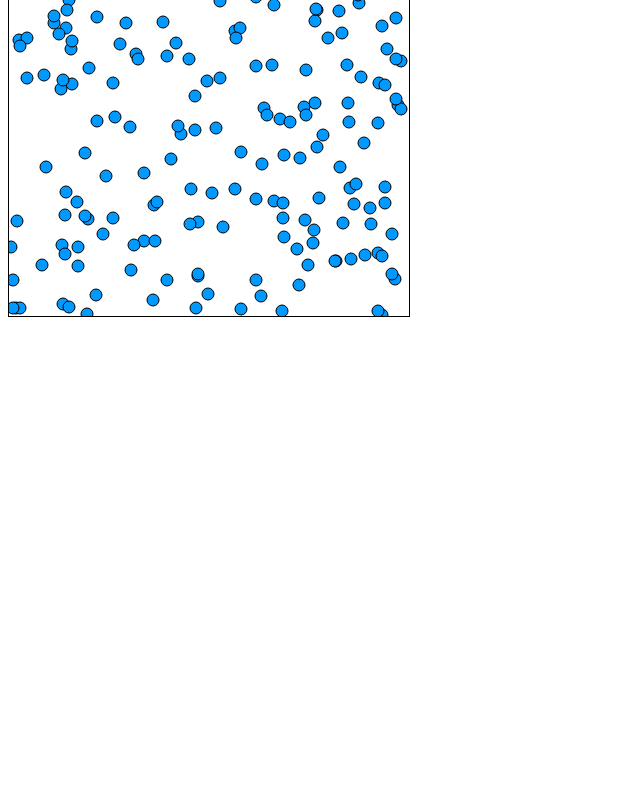
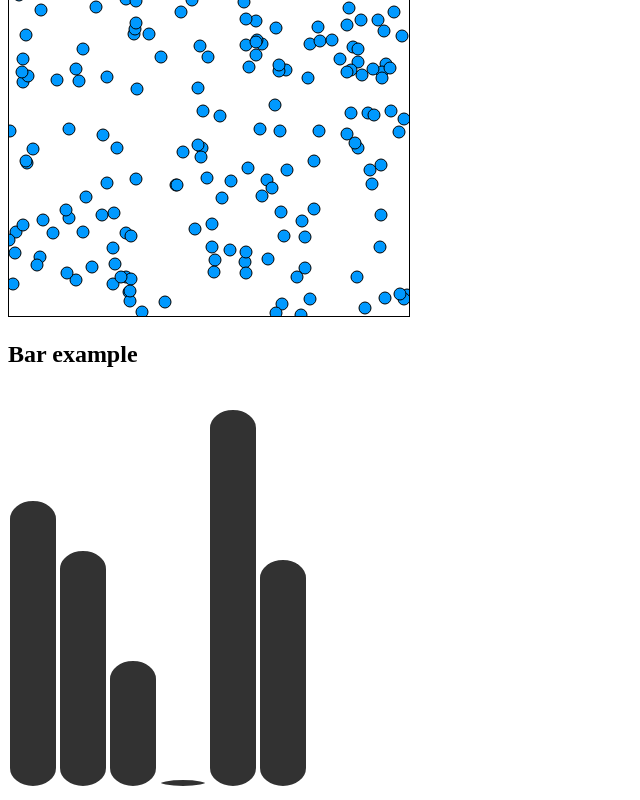
Before and after one commit to DMVis/DMVis, a SvelteKit app: page / in a window 1280 px wide. Shown: the part 199-999 px from the top of the page, without its empty margins (0-640 px from the left). Before the commit the page ends 800 px from the top, so only its background shows below. Built offline with nearby package versions, Linux system fonts and the light colour scheme.

Commit message:
Added bar example

```diff
--- a/src/routes/+page.svelte
+++ b/src/routes/+page.svelte
@@ -1,5 +1,21 @@
 <script lang="ts">
+  import Bar from '$lib/components/base/Bar.svelte';
   import Point from '$lib/components/base/Point.svelte';
+  import * as d3 from 'd3';
+
+  const barData: { x: number; y: number; width: number; height: number }[] = [
+    { x: 0, y: 0, width: 50, height: 289 },
+    { x: 50, y: 0, width: 50, height: 239 },
+    { x: 100, y: 0, width: 50, height: 129 },
+    { x: 150, y: 0, width: 50, height: 10 },
+    { x: 200, y: 0, width: 50, height: 380 },
+    { x: 250, y: 0, width: 50, height: 230 }
+  ];
+
+  let width = 400;
+  let height = 400;
+  let yScale = d3.scaleLinear().domain([0, height]).range([0, height]);
+  let xScale = d3.scaleLinear().domain([0, width]).range([0, width]);
 
   const numPoints: number = 200;
   const size: { x: number; y: number } = { x: 400, y: 400 };
@@ -24,3 +40,19 @@
     <Point x={p.x} y={p.y} r={6} />
   {/each}
 </svg>
+
+<h2>Bar example</h2>
+<svg width="{width}," {height}>
+  {#each barData as p}
+    <Bar
+      x={p.x}
+      barWidth={p.width}
+      barHeight={p.height}
+      maxHeight={height}
+      {xScale}
+      {yScale}
+      xRounding={5}
+      yRounding={5}
+      strokeWidth={4} />
+  {/each}
+</svg>
```
